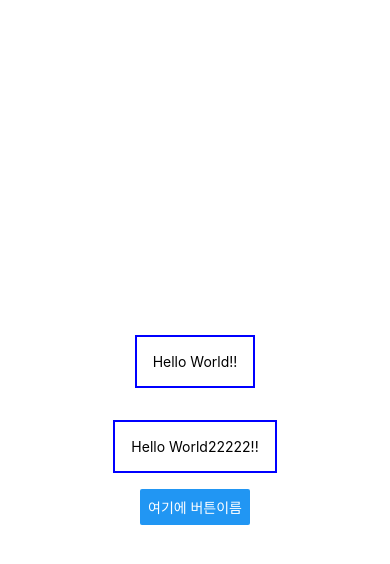
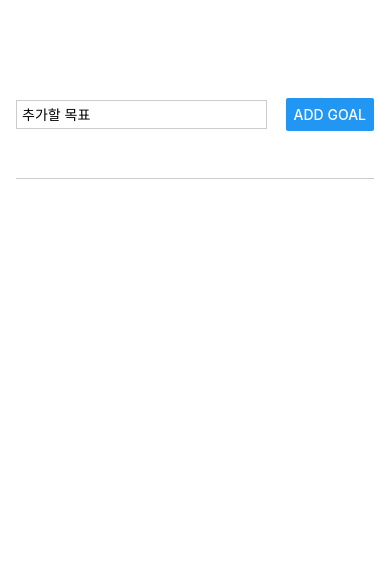
Before and after one commit to Laejun-Kim/RNCOURSE, a React Native app: screen / in a window 390 px wide. Shown: the top 564 px of the page. Built offline with nearby package versions, Linux system fonts and the light colour scheme.

Commit message:
learning styling and event-handling

```diff
--- a/App.jsx
+++ b/App.jsx
@@ -1,29 +1,72 @@
-import { StyleSheet, Text, View, Button } from "react-native";
+import { StyleSheet, Text, View, Button, TextInput } from "react-native";
+import { useState } from "react";
 
 export default function App() {
-  <div></div>;
+  const [enteredGoal, setEnteredGoal] = useState("");
+  const [courseGoals, setCourseGoals] = useState([]);
+
+  function goalInputHandler(enteredText) {
+    setEnteredGoal(enteredText);
+  }
+  function addGoalHandler() {
+    setCourseGoals((currentCourseGoals) => [
+      ...currentCourseGoals,
+      enteredGoal,
+    ]);
+  }
   return (
-    <View style={styles.container}>
-      <View>
-        <Text style={styles.dummyText}>Hello World!!</Text>
+    <View style={styles.appContainer}>
+      <View style={styles.inputContainer}>
+        <TextInput
+          style={styles.textInput}
+          onChangeText={goalInputHandler}
+          placeholder="추가할 목표"
+        />
+        <Button title="Add Goal" onPress={addGoalHandler} />
       </View>
-      <Text style={styles.dummyText}>Hello World22222!!</Text>
-      <Button title="여기에 버튼이름" />
+      <View style={styles.goalsContainer}>
+        {courseGoals.map((goal) => (
+          <View style={styles.goalItem} key={goal}>
+            <Text style={styles.goalText}>{goal}</Text>
+          </View>
+        ))}
+      </View>
     </View>
   );
 }
 
 const styles = StyleSheet.create({
-  container: {
+  appContainer: {
+    paddingTop: 50,
+    paddingHorizontal: 16,
     flex: 1,
-    backgroundColor: "#fff",
+  },
+  inputContainer: {
+    flex: 1,
+    flexDirection: "row",
+    justifyContent: "space-between",
     alignItems: "center",
-    justifyContent: "center",
+    marginBottom: 24,
+    borderBottomWidth: 1,
+    borderBottomColor: "#cccccc",
   },
-  dummyText: {
-    margin: 16,
-    borderWidth: 2,
-    borderColor: "blue",
-    padding: 16,
+  textInput: {
+    borderColor: "#cccccc",
+    borderWidth: 1,
+    padding: 5,
+    width: "70%",
+    marginRight: 8,
+  },
+  goalsContainer: {
+    flex: 5,
+  },
+  goalItem: {
+    margin: 8,
+    padding: 8,
+    borderRadius: 6,
+    backgroundColor: "#5e0acc",
+  },
+  goalText: {
+    color: "white",
   },
 });
```
